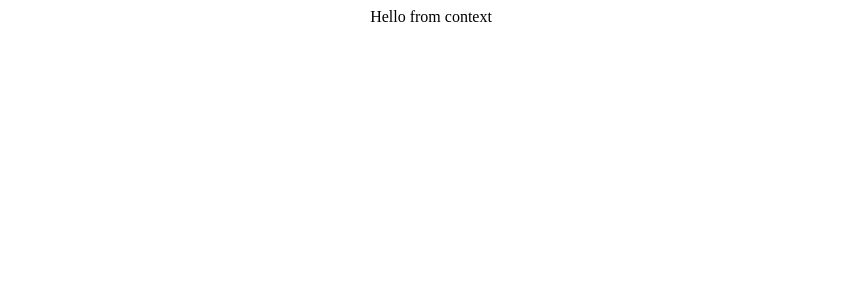
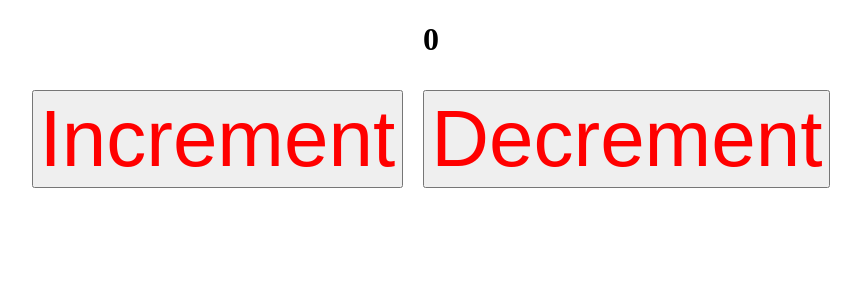
Before and after one commit to DilfaThayyil/ReactLearnings, a React (Vite) app: page / in a window 1280 px wide. Shown: the top 300 px of the page, without its empty margins (209-1070 px from the left). Built offline with nearby package versions, Linux system fonts and the light colour scheme.

Commit message:
app changed

```diff
--- a/src/App.jsx
+++ b/src/App.jsx
@@ -7,17 +7,14 @@ import Parent from "./Parent";
 import Memo from "./Memo";
 import UseContextParent from "./useContextParent";
 import Counterr from "./useCallback";
+import ReducerFunction from "./useReducer";
 
 function App(){
-
-
   return (
   <>
-    <UseContextParent/>
+    <ReducerFunction/>
   </>
-
   )
 
 }
-
 export default App
```
